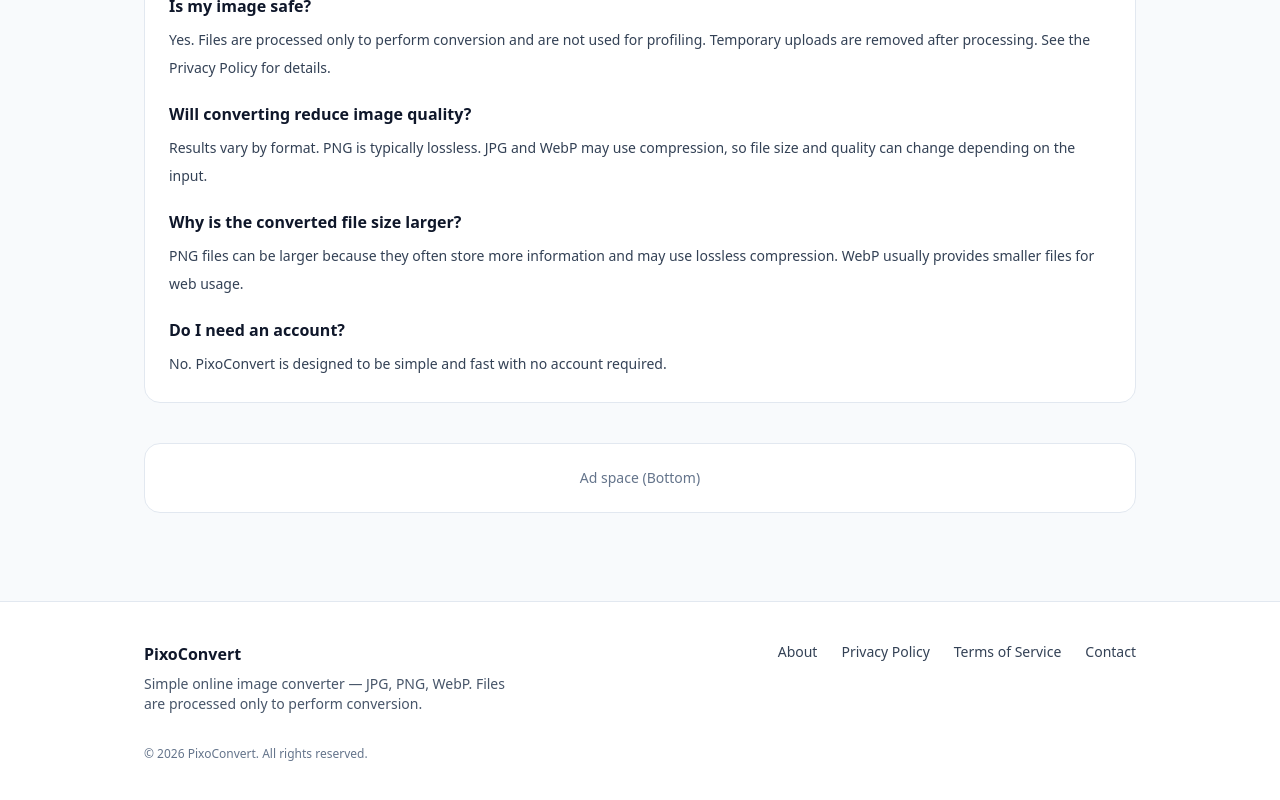
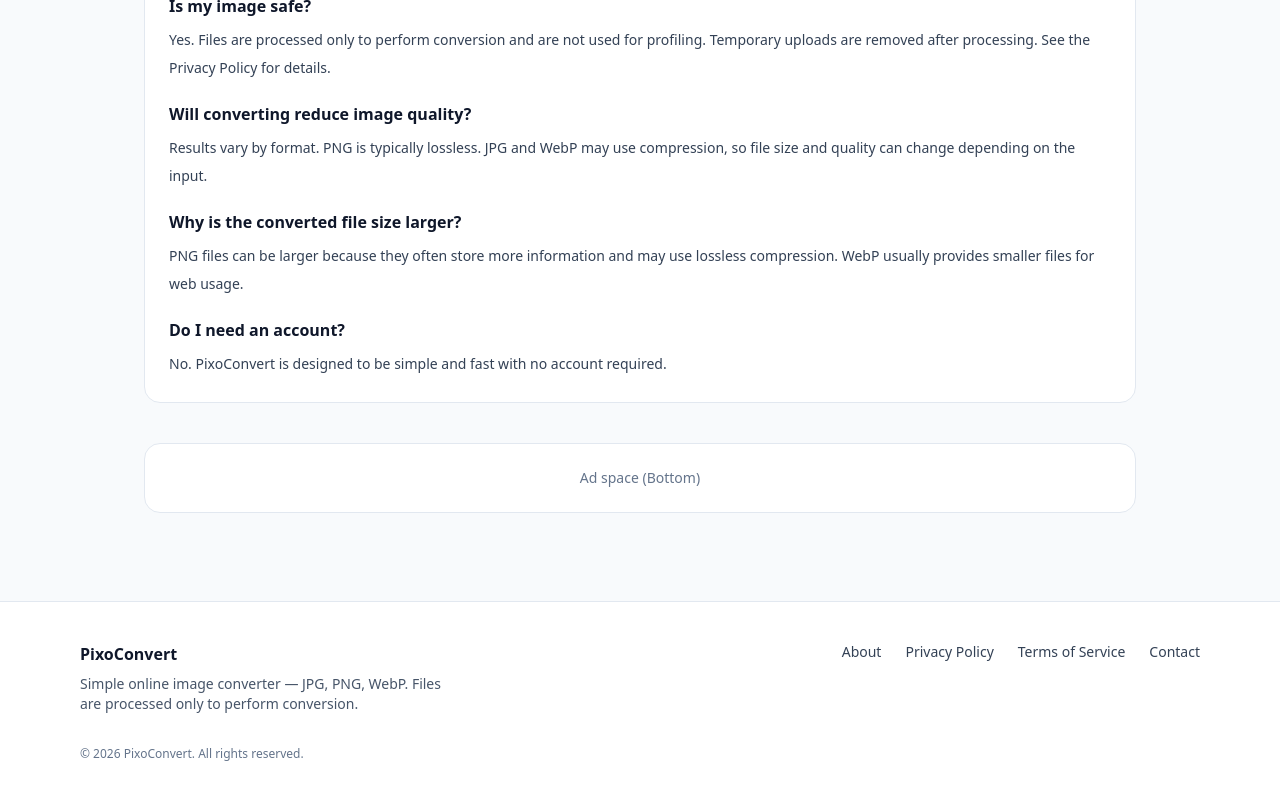
Before and after one commit to boltrsss/pixoconvert, a Next.js app: page / in a window 1280 px wide. Shown: the part 1462-2262 px from the top of the page. Built offline with nearby package versions, Linux system fonts and the light colour scheme; no server answers.

Commit message:
Update Footer.tsx

```diff
--- a/components/layout/Footer.tsx
+++ b/components/layout/Footer.tsx
@@ -3,7 +3,7 @@
 export default function Footer() {
   return (
     <footer className="mt-12 border-t border-slate-200 bg-white">
-      <div className="mx-auto max-w-5xl px-4 py-10">
+      <div className="mx-auto max-w-6xl px-4 py-10">
         <div className="flex flex-col gap-6 md:flex-row md:items-start md:justify-between">
           <div>
             <div className="text-base font-semibold text-slate-900">
```
